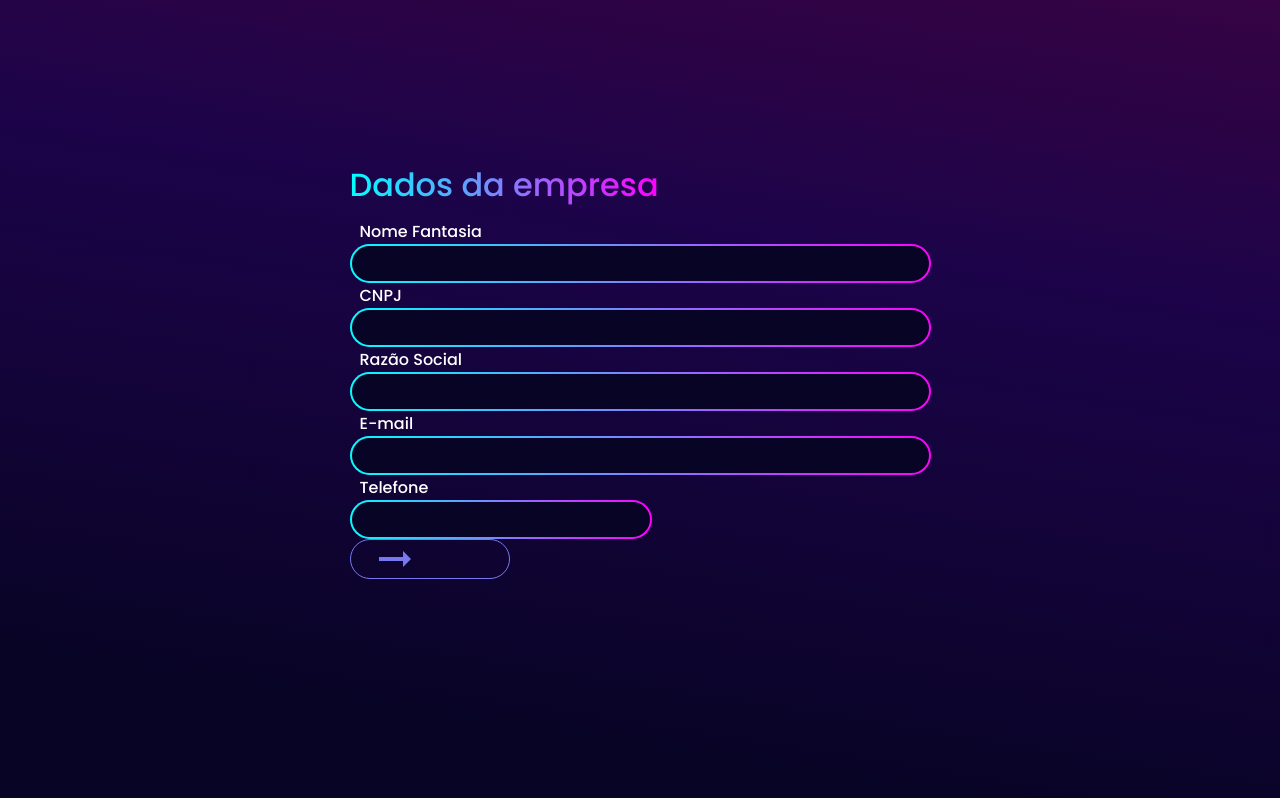
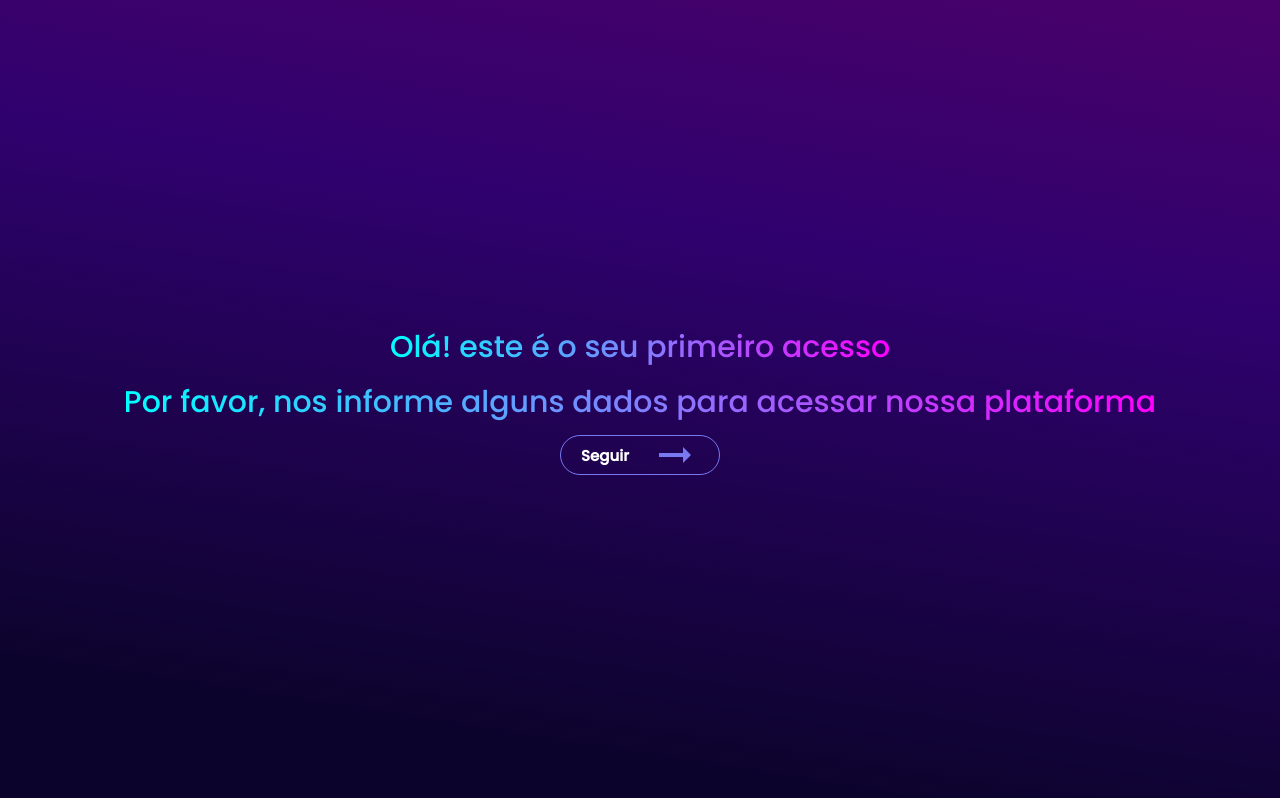
Before and after one commit to julianaesteves/projeto-p.i-onhome-site, a React (Create React App) app in the folder projeto-react/onhome/: page / in a window 1280 px wide. Built offline with nearby package versions, Linux system fonts and the light colour scheme.

Commit message:
ajuste do botão e adicionando gradiente de fundo

```diff
--- a/projeto-react/onhome/src/App.js
+++ b/projeto-react/onhome/src/App.js
@@ -11,7 +11,7 @@ function App() {
   return (
     <div className="App">
       {/* <Home /> */}
-      <Form />
+      <TelaInicialCadastro />
     </div>
   );
 }
--- a/projeto-react/onhome/src/pages/Cadastro/DadosEmpresa/index.jsx
+++ b/projeto-react/onhome/src/pages/Cadastro/DadosEmpresa/index.jsx
@@ -49,7 +49,7 @@ const DadosEmpresa = ({ nextPage, toggleButton, onSubmit, setFormData, formData,
         width={"200px"}
         height={"30px"}
         margin={"30px"}
-        value={toggleButton}
+        children={toggleButton}
       ></ButtonWithArrow>
     </form>
   );
--- a/projeto-react/onhome/src/pages/Cadastro/EnderecoEmpresa/index.jsx
+++ b/projeto-react/onhome/src/pages/Cadastro/EnderecoEmpresa/index.jsx
@@ -64,7 +64,7 @@ const EnderecoEmpresa = ({ nextPage, backPage, toggleButton, onSubmit, setFormDa
         width={"200px"}
         height={"30px"}
         margin={"30px"}
-        value={toggleButton}
+        children={toggleButton}
       ></ButtonWithArrow>
 
     </form>
--- a/projeto-react/onhome/src/pages/Cadastro/Licenca/index.jsx
+++ b/projeto-react/onhome/src/pages/Cadastro/Licenca/index.jsx
@@ -42,7 +42,7 @@ const Licenca = ({ nextPage, backPage, toggleButton, onSubmit, setFormData, form
         width={"200px"}
         height={"30px"}
         margin={"30px"}
-        value={toggleButton}
+        children={toggleButton}
       ></ButtonWithArrow>
     </form>
   );
--- a/projeto-react/onhome/src/pages/Cadastro/TelaInicialCadastro/index.jsx
+++ b/projeto-react/onhome/src/pages/Cadastro/TelaInicialCadastro/index.jsx
@@ -1,28 +1,32 @@
-import GradientText from '../../../components/GradientText'
-import ButtonWithArrow from '../../../components/ButtonWithArrow'
+import GradientText from "../../../components/GradientText";
+import ButtonWithArrow from "../../../components/ButtonWithArrow";
 
-import './style.css'
-
+import "./style.css";
 
 const TelaInicialCadastro = () => {
   return (
-        <div className='mainDiv--background'>
-            <div className='mainDiv--content'>
-                <div className='div--text'>
+    <div className="mainDiv--background">
+      <div className="formulario--gradientBackground">
+        <div className="mainDiv--content">
+          <div className="div--text">
             <GradientText
               title={"Olá! este é o seu primeiro acesso"}
-                        fontSizeTitle={30} />
+              fontSizeTitle={30}
+            />
             <GradientText
-                        title={"Por favor, nos informe alguns dados para acessar nossa plataforma"}
+              title={
+                "Por favor, nos informe alguns dados para acessar nossa plataforma"
+              }
               fontSizeTitle={30}
             />
           </div>
           <div>
-                    <ButtonWithArrow color={"white"} >Seguir</ButtonWithArrow>
+            <ButtonWithArrow color={"white"}>Seguir</ButtonWithArrow>
           </div>
         </div>
       </div>
-    )
-}
+    </div>
+  );
+};
 
 export default TelaInicialCadastro;
--- a/projeto-react/onhome/src/pages/Cadastro/TelaInicialCadastro/style.css
+++ b/projeto-react/onhome/src/pages/Cadastro/TelaInicialCadastro/style.css
@@ -4,7 +4,16 @@
     display: flex;
     justify-content: center;
 }
-/* // pfv vai agr */
+
+.formulario--gradientBackground {
+    height: 100vh ;
+    width: 100%;
+    background: linear-gradient(9deg, rgba(8,4,37,0.8379945728291316) 14%, rgba(92,1,188,0.23855479691876746) 68%, rgba(255,0,201,0.18253238795518212) 100%);
+    display: flex;
+    align-items: center;
+    justify-content: center;
+}
+
 .mainDiv--background .mainDiv--content {
     display: flex;
     flex-direction: column;
```
Lines whose indentation alone changed are shown as unchanged.
